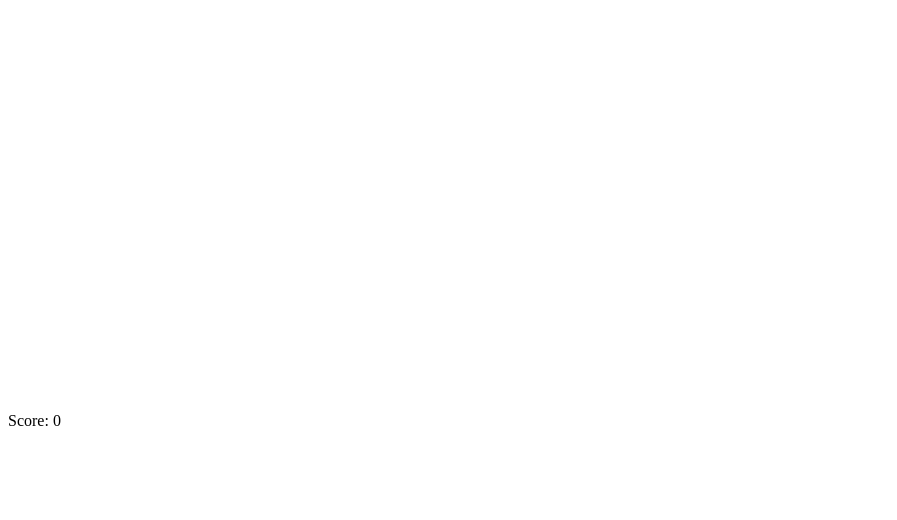
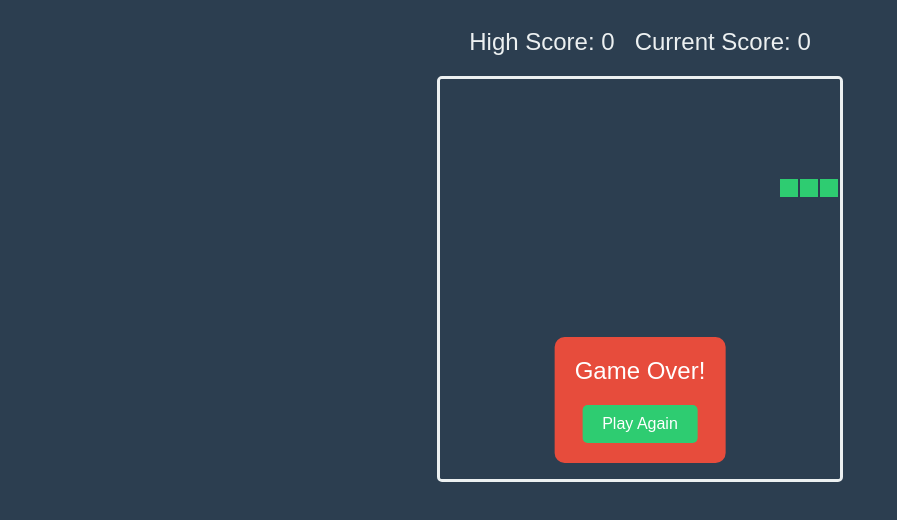
Before and after one commit to cane-p/idkyet.github.io, a plain HTML site: page translator copy/index.html in a window 1280 px wide. Shown: the whole page, without its empty margins (0-897 px from the left). Drawn offline with Linux system fonts and the light colour scheme.

Commit message:
Update index.html

```diff
--- a/translator copy/index.html
+++ b/translator copy/index.html
@@ -1,13 +1,199 @@
 <!DOCTYPE html>
-<html lang="en">
+<html>
 <head>
-    <meta charset="UTF-8">
     <title>Snake Game</title>
-    <link rel="stylesheet" href="styles.css">
+    <style>
+        body {
+            display: flex;
+            flex-direction: column;
+            align-items: center;
+            background-color: #2c3e50;
+            font-family: Arial, sans-serif;
+        }
+
+        #gameCanvas {
+            border: 3px solid #ecf0f1;
+            border-radius: 5px;
+            margin-top: 20px;
+        }
+
+        .score-container {
+            color: #ecf0f1;
+            font-size: 24px;
+            margin-top: 20px;
+            display: flex;
+            gap: 20px;
+        }
+
+        .game-over {
+            display: none;
+            position: absolute;
+            top: 50%;
+            left: 50%;
+            transform: translate(-50%, -50%);
+            background-color: #e74c3c;
+            padding: 20px;
+            border-radius: 10px;
+            text-align: center;
+            color: white;
+        }
+
+        button {
+            background-color: #2ecc71;
+            border: none;
+            padding: 10px 20px;
+            border-radius: 5px;
+            color: white;
+            cursor: pointer;
+            font-size: 16px;
+            margin-top: 10px;
+        }
+
+        button:hover {
+            background-color: #27ae60;
+        }
+    </style>
 </head>
 <body>
-    <canvas id="gameCanvas" width="600" height="400"></canvas>
-    <div id="score">Score: 0</div>
-    <script src="snake.js"></script>
+    <div class="score-container">
+        <div>High Score: <span id="highScore">0</span></div>
+        <div>Current Score: <span id="currentScore">0</span></div>
+    </div>
+    <canvas id="gameCanvas" width="400" height="400"></canvas>
+    <div id="gameOver" class="game-over">
+        <div style="font-size: 24px; margin-bottom: 10px;">Game Over!</div>
+        <button onclick="restartGame()">Play Again</button>
+    </div>
+
+    <script>
+        const canvas = document.getElementById('gameCanvas');
+        const ctx = canvas.getContext('2d');
+        const gridSize = 20;
+        const tileCount = canvas.width / gridSize;
+
+        let snake = [];
+        let apple = {};
+        let direction = 'right';
+        let score = 0;
+        let highScore = localStorage.getItem('snakeHighScore') || 0;
+        let gameLoop;
+        let gameSpeed = 100;
+
+        document.getElementById('highScore').textContent = highScore;
+
+        function initGame() {
+            snake = [
+                { x: 5, y: 5 },
+                { x: 4, y: 5 },
+                { x: 3, y: 5 }
+            ];
+            direction = 'right';
+            score = 0;
+            document.getElementById('currentScore').textContent = score;
+            spawnApple();
+        }
+
+        function spawnApple() {
+            let newApple;
+            do {
+                newApple = {
+                    x: Math.floor(Math.random() * tileCount),
+                    y: Math.floor(Math.random() * tileCount)
+                };
+            } while (snake.some(segment => segment.x === newApple.x && segment.y === newApple.y));
+            apple = newApple;
+        }
+
+        function moveSnake() {
+            const head = { x: snake[0].x, y: snake[0].y };
+
+            switch(direction) {
+                case 'up': head.y--; break;
+                case 'down': head.y++; break;
+                case 'left': head.x--; break;
+                case 'right': head.x++; break;
+            }
+
+            // Check collision with walls or self
+            if (head.x < 0 || head.x >= tileCount || head.y < 0 || head.y >= tileCount ||
+                snake.some(segment => segment.x === head.x && segment.y === head.y)) {
+                gameOver();
+                return;
+            }
+
+            snake.unshift(head);
+
+            // Check if snake ate apple
+            if (head.x === apple.x && head.y === apple.y) {
+                score++;
+                document.getElementById('currentScore').textContent = score;
+                if (score > highScore) {
+                    highScore = score;
+                    localStorage.setItem('snakeHighScore', highScore);
+                    document.getElementById('highScore').textContent = highScore;
+                }
+                spawnApple();
+                gameSpeed = Math.max(50, gameSpeed - 2);
+                clearInterval(gameLoop);
+                gameLoop = setInterval(gameStep, gameSpeed);
+            } else {
+                snake.pop();
+            }
+        }
+
+        function draw() {
+            // Clear canvas
+            ctx.fillStyle = '#2c3e50';
+            ctx.fillRect(0, 0, canvas.width, canvas.height);
+
+            // Draw snake
+            ctx.fillStyle = '#2ecc71';
+            snake.forEach((segment, index) => {
+                ctx.fillRect(segment.x * gridSize, segment.y * gridSize, gridSize - 2, gridSize - 2);
+            });
+
+            // Draw apple
+            ctx.fillStyle = '#e74c3c';
+            ctx.fillRect(apple.x * gridSize, apple.y * gridSize, gridSize - 2, gridSize - 2);
+        }
+
+        function gameStep() {
+            moveSnake();
+            draw();
+        }
+
+        function gameOver() {
+            clearInterval(gameLoop);
+            document.getElementById('gameOver').style.display = 'block';
+        }
+
+        function restartGame() {
+            document.getElementById('gameOver').style.display = 'none';
+            initGame();
+            gameSpeed = 100;
+            clearInterval(gameLoop);
+            gameLoop = setInterval(gameStep, gameSpeed);
+        }
+
+        document.addEventListener('keydown', (e) => {
+            switch(e.key) {
+                case 'ArrowUp':
+                    if (direction !== 'down') direction = 'up';
+                    break;
+                case 'ArrowDown':
+                    if (direction !== 'up') direction = 'down';
+                    break;
+                case 'ArrowLeft':
+                    if (direction !== 'right') direction = 'left';
+                    break;
+                case 'ArrowRight':
+                    if (direction !== 'left') direction = 'right';
+                    break;
+            }
+        });
+
+        initGame();
+        gameLoop = setInterval(gameStep, gameSpeed);
+    </script>
 </body>
 </html>
```
